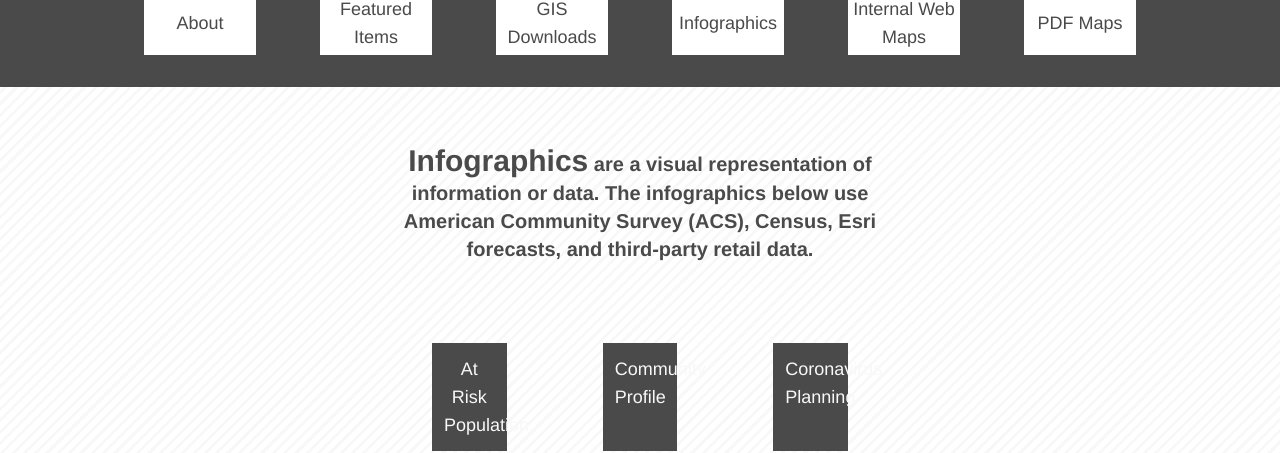
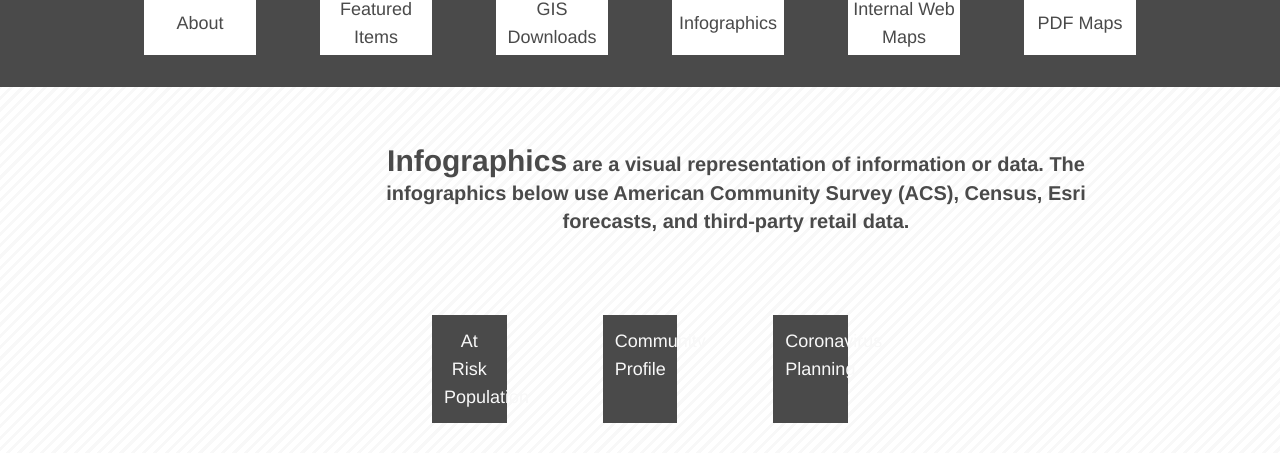
Before and after one commit to dwightlagrone1971/shermangis, a Vue app: page /#/infographics in a window 1280 px wide. Shown: the part 361-814 px from the top of the page. Built offline with nearby package versions, Linux system fonts and the light colour scheme.

Commit message:
Commit-062321-v10

```diff
--- a/src/components/Infographics.vue
+++ b/src/components/Infographics.vue
@@ -1,10 +1,10 @@
 <template>
   <div class="">
-    <p class=" pt-14 pb-20 text-xl font-bold mr-96 ml-96" style="color: #4a4a4a;">
+    <p class=" pt-14 pb-20 text-xl font-bold mr-5 ml-5 md:mr-48 md:ml-48xl:mr-96 xl:ml-96" style="color: #4a4a4a;">
       <span class="text-3xl">Infographics</span> are a visual representation of information
  or data. The infographics below use American Community
  Survey (ACS), Census, Esri forecasts, and third-party retail data.</p>
-    <div class="grid md:grid-cols-3 md:ml-96 md:mr-96">
+    <div class="grid md:grid-cols-3 md:ml-48 md:mr-48 xl:mr-96 xl:ml-96">
       <div v-for="item in items" :key="item" class="mb-10 mr-12 ml-12 inline-block transition transform hover:-translate-y-3 motion-reduce:transition-none motion-reduce:transform-none" style="background-color: #4a4a4a" >
         <a :href="item.url" :title="item.name" target="_blank">
           <div class="text-lg p-3" style="color: #f8f8f8">
```
